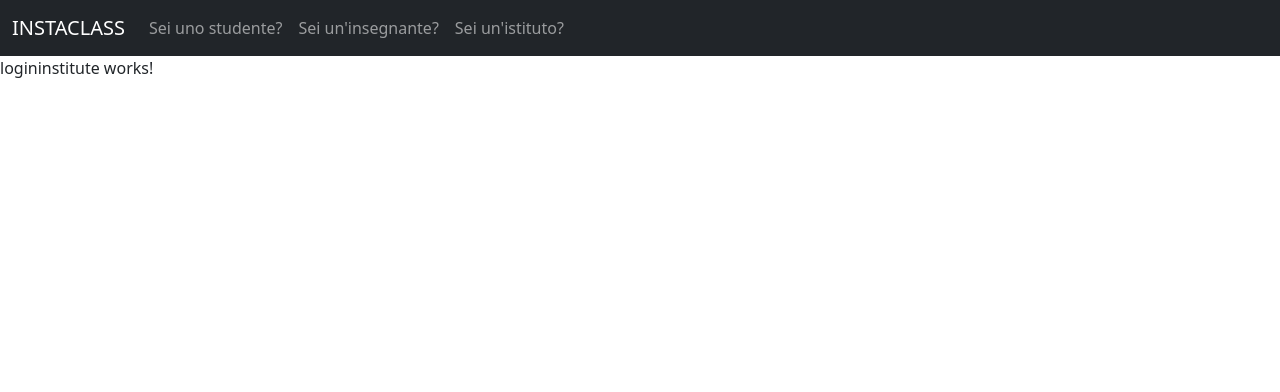
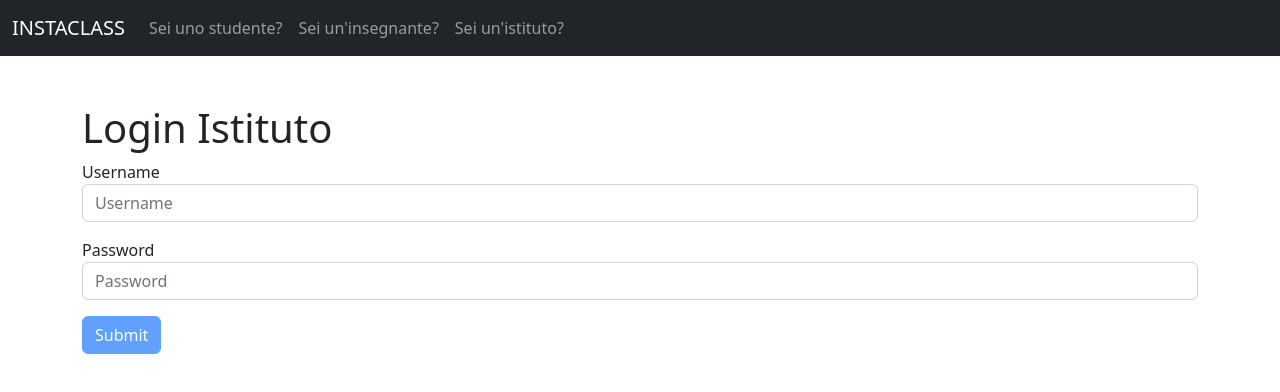
Before and after one commit to Dandav2923/Instaclass-Frontend, an Angular app: page /loginInstitute in a window 1280 px wide. Shown: the top 392 px of the page. Built offline with nearby package versions, Linux system fonts and the light colour scheme.

Commit message:
trying validation form

```diff
--- a/src/app/home/home.component.html
+++ b/src/app/home/home.component.html
@@ -1 +1,7 @@
-<p>home works!</p>
+<div class="container ">
+  <div class="row justify-content-center align-items-center vh-100">
+      <div class="col-3">
+        BENVENUTI SU INSTACLASS
+      </div>
+  </div>
+</div>
--- a/src/app/logininstitute/logininstitute.component.html
+++ b/src/app/logininstitute/logininstitute.component.html
@@ -1 +1,20 @@
-<p>logininstitute works!</p>
+<div class="container mt-5">
+  <div class="row">
+    <form [formGroup]="form" (ngSubmit)="onSubmit()">
+      <h1>Login Istituto</h1>
+
+      <!-- username -->
+      <div class="form-group mb-3">
+        <label for="exampleusername">Username</label>
+        <input type="text" class="form-control" formControlName="username" id="exampleusername" placeholder="Username">
+      </div>
+      <!-- password -->
+      <div class="form-group mb-3">
+        <label for="exampleInputPassword1">Password</label>
+        <input type="password" formControlName="password" class="form-control" id="exampleInputPassword1" placeholder="Password">
+      </div>
+
+      <button type="submit"  [disabled]="!form.valid" class="btn btn-primary">Submit</button>
+    </form>
+  </div>
+</div>
--- a/src/app/logininstitute/logininstitute.component.ts
+++ b/src/app/logininstitute/logininstitute.component.ts
@@ -1,4 +1,5 @@
 import { Component, OnInit } from '@angular/core';
+import { FormBuilder, FormGroup, Validators } from '@angular/forms';
 
 @Component({
   selector: 'app-logininstitute',
@@ -7,9 +8,21 @@ import { Component, OnInit } from '@angular/core';
 })
 export class LogininstituteComponent implements OnInit {
 
-  constructor() { }
+  form:FormGroup;
+
+  constructor(private fb: FormBuilder) {
+    this.form = this.fb.group({
+      username:this.fb.control("",[Validators.required, Validators.minLength(4)]),
+      password:this.fb.control("",[Validators.required, Validators.minLength(3), Validators.maxLength(15)] )
+    })
+  }
 
   ngOnInit(): void {
   }
 
+  onSubmit(): void {
+    console.log(this.form.getRawValue());
+
+  }
+
 }
--- a/src/app/loginstudent/loginstudent.component.html
+++ b/src/app/loginstudent/loginstudent.component.html
@@ -1 +1,20 @@
-<p>loginstudent works!</p>
+<div class="container mt-5">
+  <div class="row">
+    <form>
+      <h1>Login Studente</h1>
+
+      <!-- nome -->
+      <div class="form-group mb-3">
+        <label for="exampleusername">Nome</label>
+        <input type="text" class="form-control" formControlName="name" id="exampleusername" placeholder="name">
+      </div>
+      <!-- password -->
+      <div class="form-group mb-3">
+        <label for="exampleInputPassword1">Password</label>
+        <input type="password" formControlName="password" class="form-control" id="exampleInputPassword1" placeholder="Password">
+      </div>
+
+      <button type="submit" class="btn btn-primary">Submit</button>
+    </form>
+  </div>
+</div>
--- a/src/app/loginteacher/loginteacher.component.html
+++ b/src/app/loginteacher/loginteacher.component.html
@@ -1 +1,20 @@
-<p>loginteacher works!</p>
+<div class="container mt-5">
+  <div class="row">
+    <form>
+      <h1>Login Insegnante</h1>
+
+      <!-- nome -->
+      <div class="form-group mb-3">
+        <label for="exampleusername">Username</label>
+        <input type="text" class="form-control" formControlName="name" id="exampleusername" placeholder="Username">
+      </div>
+      <!-- password -->
+      <div class="form-group mb-3">
+        <label for="exampleInputPassword1">Password</label>
+        <input type="password" formControlName="password" class="form-control" id="exampleInputPassword1" placeholder="Password">
+      </div>
+
+      <button type="submit" class="btn btn-primary">Submit</button>
+    </form>
+  </div>
+</div>
```
Also changed, not shown: src/app/app.module.ts (+6 -1 lines).
